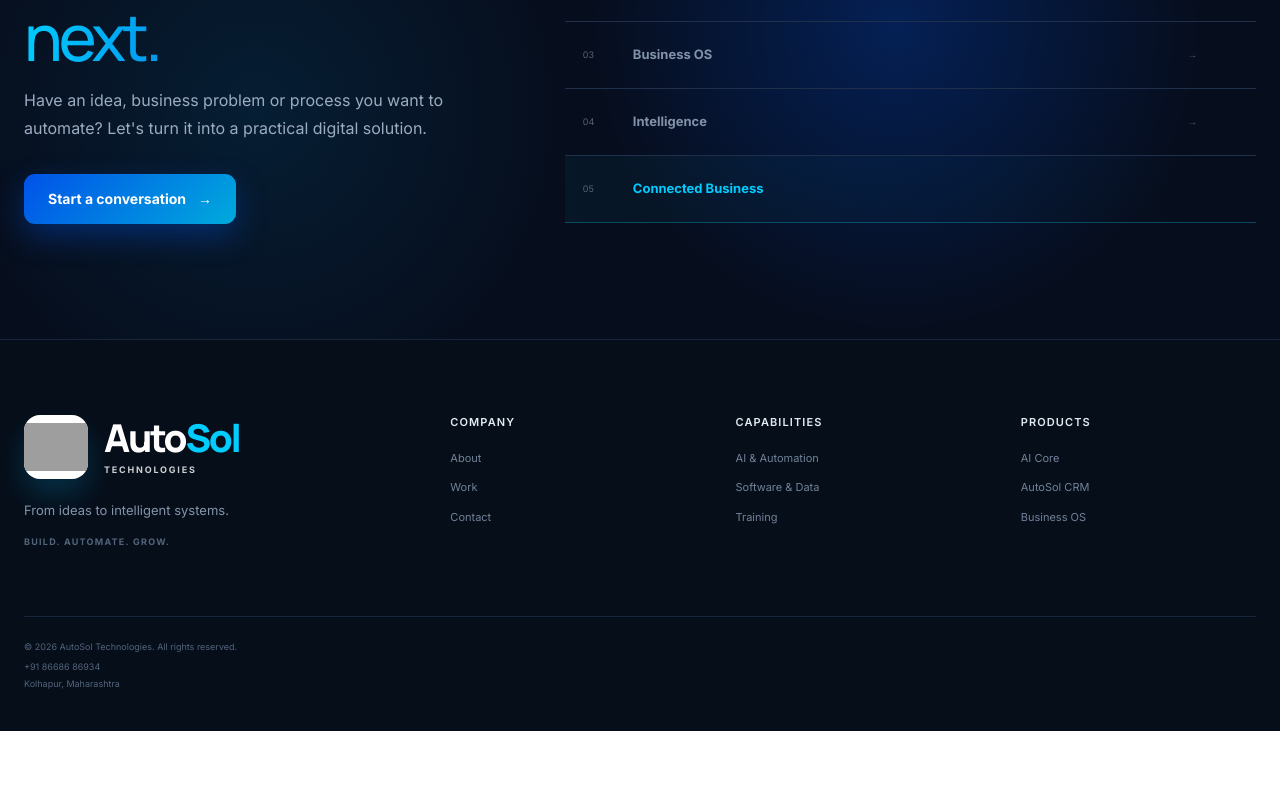
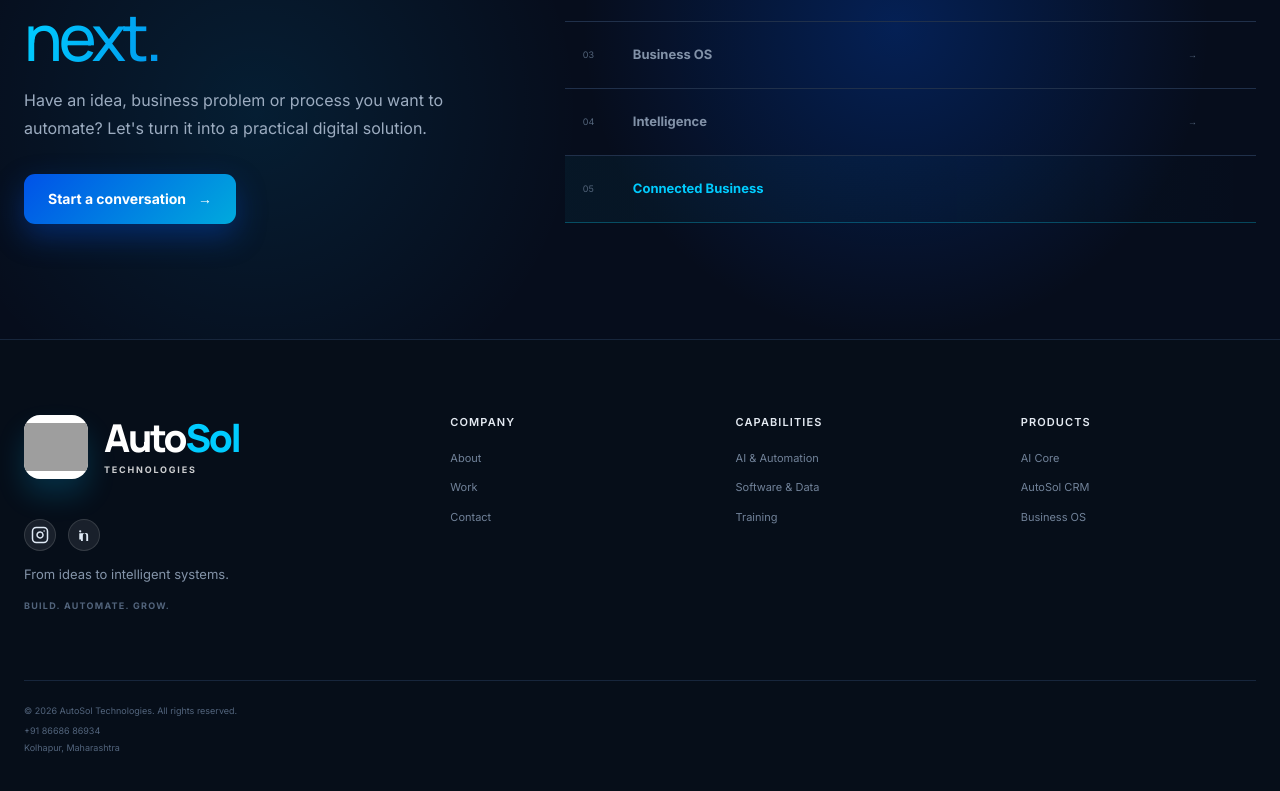
Before and after one commit to Ravi8788/AutoSol-web, a React (Vite) app: page / in a window 1280 px wide. Shown: the part 6946-7737 px from the top of the page. Before the commit the page ends 7677 px from the top, so only its background shows below. Built offline with nearby package versions, Linux system fonts and the light colour scheme; grey boxes are pictures that could not be loaded.

Commit message:
Place social icons under footer brand

```diff
--- a/src/components/Layout.tsx
+++ b/src/components/Layout.tsx
@@ -70,6 +70,30 @@
         <div className="container footer-grid">
           <div>
             <Brand footer />
+            <div className="footer-socials">
+              <a
+                href="https://www.instagram.com/autosoltechnologies"
+                target="_blank"
+                rel="noopener noreferrer"
+                aria-label="Instagram"
+              >
+                <svg width="18" height="18" viewBox="0 0 24 24" fill="none" stroke="currentColor" strokeWidth="2" strokeLinecap="round" strokeLinejoin="round" aria-hidden="true">
+                  <rect x="2" y="2" width="20" height="20" rx="5" ry="5"/>
+                  <path d="M16 11.37A4 4 0 1 1 12.63 8 4 4 0 0 1 16 11.37z"/>
+                  <line x1="17.5" y1="6.5" x2="17.51" y2="6.5"/>
+                </svg>
+              </a>
+              <a
+                href="https://www.linkedin.com/in/autosoltechnologies-4b948043a?utm_source=share_via&utm_content=profile&utm_medium=member_android"
+                target="_blank"
+                rel="noopener noreferrer"
+                aria-label="LinkedIn"
+              >
+                <svg width="18" height="18" viewBox="0 0 24 24" fill="currentColor" aria-hidden="true">
+                  <path d="M6.94 8.5A1.5 1.5 0 1 1 6.94 5.5a1.5 1.5 0 0 1 0 3zm-1.25 1.06h2.5v8.44h-2.5V9.56zm4.11 0h2.39v1.15h.03c.33-.63 1.14-1.3 2.34-1.3 2.5 0 2.96 1.64 2.96 3.77v6.82h-2.5v-6.38c0-1.52-.03-3.47-2.11-3.47-2.12 0-2.44 1.65-2.44 3.35v6.5h-2.5V9.56z"/>
+                </svg>
+              </a>
+            </div>
             <p>From ideas to intelligent systems.</p>
             <strong>BUILD. AUTOMATE. GROW.</strong>
           </div>
--- a/src/index.css
+++ b/src/index.css
@@ -1971,6 +1971,32 @@
   font-size: 9px;
   letter-spacing: 0.2em;
   opacity: 0.8;
+}
+
+.footer-socials {
+  display: flex;
+  align-items: center;
+  gap: 12px;
+  margin: 18px 0 14px;
+}
+
+.footer-socials a {
+  display: inline-flex;
+  align-items: center;
+  justify-content: center;
+  width: 32px;
+  height: 32px;
+  border-radius: 50%;
+  background: rgba(255, 255, 255, 0.08);
+  color: #dfe9f5;
+  border: 1px solid rgba(255, 255, 255, 0.12);
+  transition: transform 0.18s ease, background 0.18s ease;
+}
+
+.footer-socials a:hover {
+  transform: translateY(-1px);
+  background: rgba(0, 204, 255, 0.12);
+  color: white;
 }
 
 .footer-grid > div:first-child > p {
```
